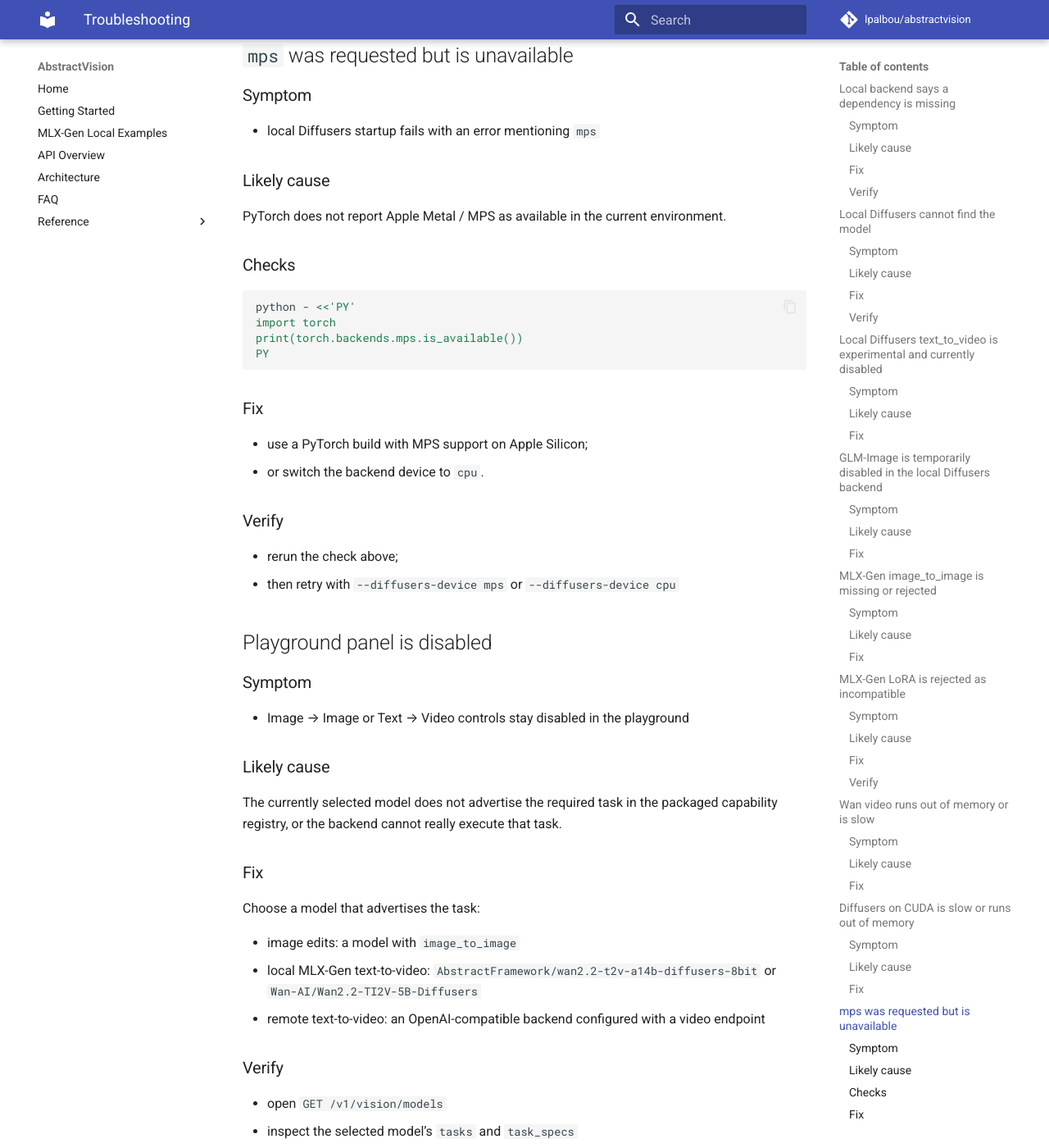
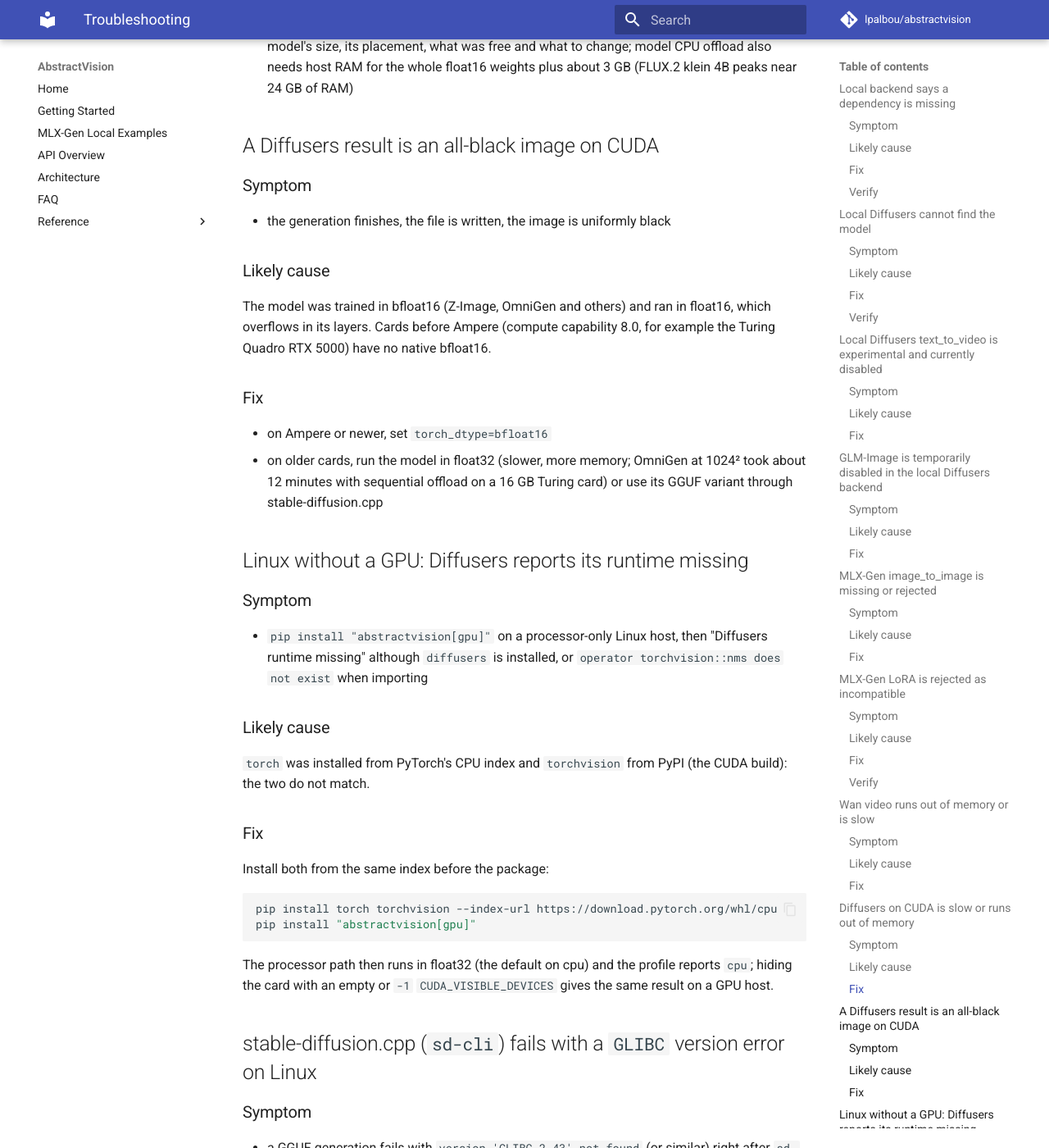
Before and after one commit to lpalbou/AbstractVision, an MkDocs documentation site: the page built from docs/troubleshooting.md, in a window 1280 px wide and 1400 px high, scrolled down 6380 px. Shown: the whole window at 82% size. Built offline with MkDocs 1.6.1 and Material for MkDocs 9.7.7, drawn with Linux system fonts in a browser that asks for light colours; comment, search, counter and statistics services are not loaded; some of the changed text lies outside the part shown.

Commit message:
0.3.35: version, changelog (Linux release check on an NVIDIA Quadro RTX 5000 and a processor-only host; nine fixes; the one-line installer), GpuOutOfMemoryError in the API error list, troubleshooting entries from the Linux check (black images from float16 on bfloat16-trained models, torch/torchvision index mismatch on CPU-only Linux, sd-cli glibc builds, host RAM for offload)

````diff
--- a/docs/troubleshooting.md
+++ b/docs/troubleshooting.md
@@ -224,6 +224,75 @@
   [docs/reference/backends.md](reference/backends.md#diffusers-backend-local)
   for how it decides
 - use a smaller model or a quantized (GGUF) variant on small GPUs
+- an out-of-memory during the generation itself is raised as
+  `GpuOutOfMemoryError` with the model's size, its placement, what was free
+  and what to change; model CPU offload also needs host RAM for the whole
+  float16 weights plus about 3 GB (FLUX.2 klein 4B peaks near 24 GB of RAM)
+
+## A Diffusers result is an all-black image on CUDA
+
+### Symptom
+
+- the generation finishes, the file is written, the image is uniformly black
+
+### Likely cause
+
+The model was trained in bfloat16 (Z-Image, OmniGen and others) and ran in
+float16, which overflows in its layers. Cards before Ampere (compute capability
+8.0, for example the Turing Quadro RTX 5000) have no native bfloat16.
+
+### Fix
+
+- on Ampere or newer, set `torch_dtype=bfloat16`
+- on older cards, run the model in float32 (slower, more memory; OmniGen at
+  1024² took about 12 minutes with sequential offload on a 16 GB Turing card)
+  or use its GGUF variant through stable-diffusion.cpp
+
+## Linux without a GPU: Diffusers reports its runtime missing
+
+### Symptom
+
+- `pip install "abstractvision[gpu]"` on a processor-only Linux host, then
+  "Diffusers runtime missing" although `diffusers` is installed, or
+  `operator torchvision::nms does not exist` when importing
+
+### Likely cause
+
+`torch` was installed from PyTorch's CPU index and `torchvision` from PyPI
+(the CUDA build): the two do not match.
+
+### Fix
+
+Install both from the same index before the package:
+
+```bash
+pip install torch torchvision --index-url https://download.pytorch.org/whl/cpu
+pip install "abstractvision[gpu]"
+```
+
+The processor path then runs in float32 (the default on cpu) and the profile
+reports `cpu`; hiding the card with an empty or `-1` `CUDA_VISIBLE_DEVICES`
+gives the same result on a GPU host.
+
+## stable-diffusion.cpp (`sd-cli`) fails with a `GLIBC` version error on Linux
+
+### Symptom
+
+- a GGUF generation fails with `version 'GLIBC_2.43' not found` (or similar)
+  right after `sd-cli` was auto-installed
+
+### Likely cause
+
+Since release master-1044 (2026-11-03) stable-diffusion.cpp's Linux builds are
+made on Ubuntu 26.04 and need glibc 2.43; Ubuntu 24.04 has 2.39.
+
+### Fix
+
+The auto-install now picks the newest release whose Linux build the host's
+glibc can run (master-1043 on Ubuntu 24.04) and skips ROCm builds. A host that
+auto-installed a newer build before this fix keeps it: delete
+`~/.abstractvision/bin` and let the next GGUF call install again. `sd-cli`
+reloads the model on every call (the Diffusers path keeps it resident).
 
 ## `mps` was requested but is unavailable
 
--- a/src/abstractvision/__init__.py
+++ b/src/abstractvision/__init__.py
@@ -17,7 +17,7 @@
 )
 from .vision_manager import VisionManager
 
-__version__ = "0.3.34"
+__version__ = "0.3.35"
 __author__ = "Laurent-Philippe Albou"
 __email__ = "contact@abstractcore.ai"
 
````
Also changed, not shown: CHANGELOG.md (+32 -0 lines), docs/api.md (+1 -0 lines).
